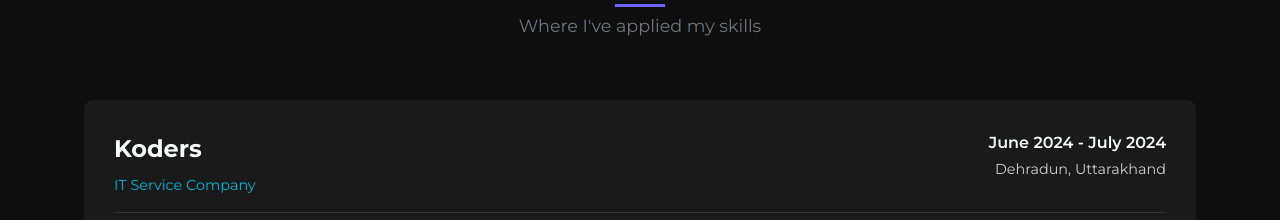
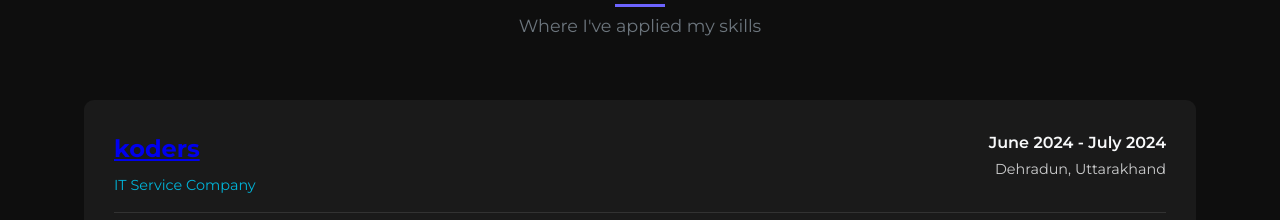
Before and after one commit to saumyadipta459/my-portfolio, a plain HTML site: page index.html in a window 1280 px wide. Shown: the part 2687-2907 px from the top of the page. Drawn offline with nearby package versions, Linux system fonts and the light colour scheme.

Commit message:
Update index.html

```diff
--- a/index.html
+++ b/index.html
@@ -241,7 +241,7 @@
                 <div class="experience-header">
 
                     <div class="company-info">
-                        <h3>Koders</h3>
+                        <h3><a href="https://koders.in/">koders</a></h3>
                         <p class="company-description">IT Service Company</p>
                     </div>
                     <div class="experience-meta">
```
